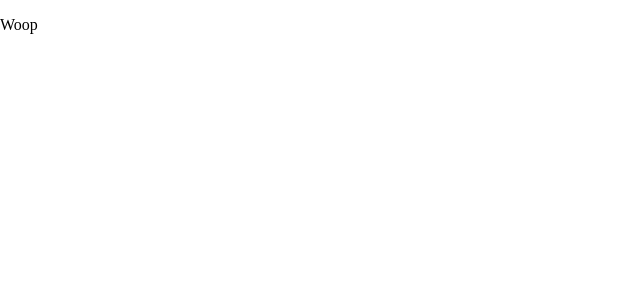
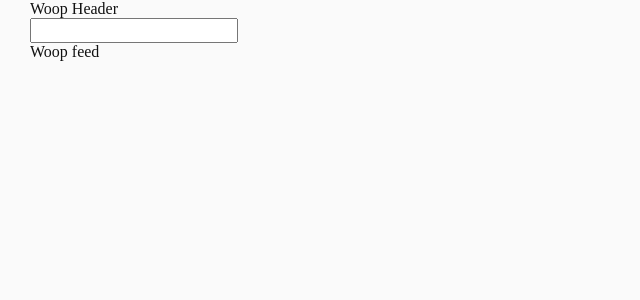
Before and after one commit to iterate/woop, a React (Vite) app: page / in a window 1280 px wide. Shown: the top 300 px of the page, without its empty margins (0-640 px from the left). Built offline with nearby package versions, Linux system fonts and the light colour scheme.

Commit message:
Initial app structure

```diff
--- a/src/App.jsx
+++ b/src/App.jsx
@@ -1,5 +1,23 @@
 import React from "react";
+import styled from "styled-components";
 
-const App = () => <p>Woop</p>;
+import Header from "@/components/Header";
+import Editor from "@/components/Editor";
+import Feed from "@/components/Feed";
+
+const AppContainer = styled.div`
+  background-color: #fafafa;
+  color: #111;
+  min-height: 100vh;
+  padding: 0 30px;
+`;
+
+const App = () => (
+  <AppContainer>
+    <Header />
+    <Editor />
+    <Feed />
+  </AppContainer>
+);
 
 export default App;
--- /dev/null
+++ b/src/components/Editor.jsx
@@ -0,0 +1,12 @@
+import React from "react";
+import styled from "styled-components";
+
+const EditorContainer = styled.div``;
+
+const Editor = () => (
+  <EditorContainer>
+    <input />
+  </EditorContainer>
+);
+
+export default Editor;
--- /dev/null
+++ b/src/components/Feed.jsx
@@ -0,0 +1,8 @@
+import React from "react";
+import styled from "styled-components";
+
+const FeedContainer = styled.div``;
+
+const Feed = () => <FeedContainer>Woop feed </FeedContainer>;
+
+export default Feed;
--- /dev/null
+++ b/src/components/Header.jsx
@@ -0,0 +1,8 @@
+import React from "react";
+import styled from "styled-components";
+
+const HeaderContainer = styled.div``;
+
+const Header = () => <HeaderContainer>Woop Header </HeaderContainer>;
+
+export default Header;
```
